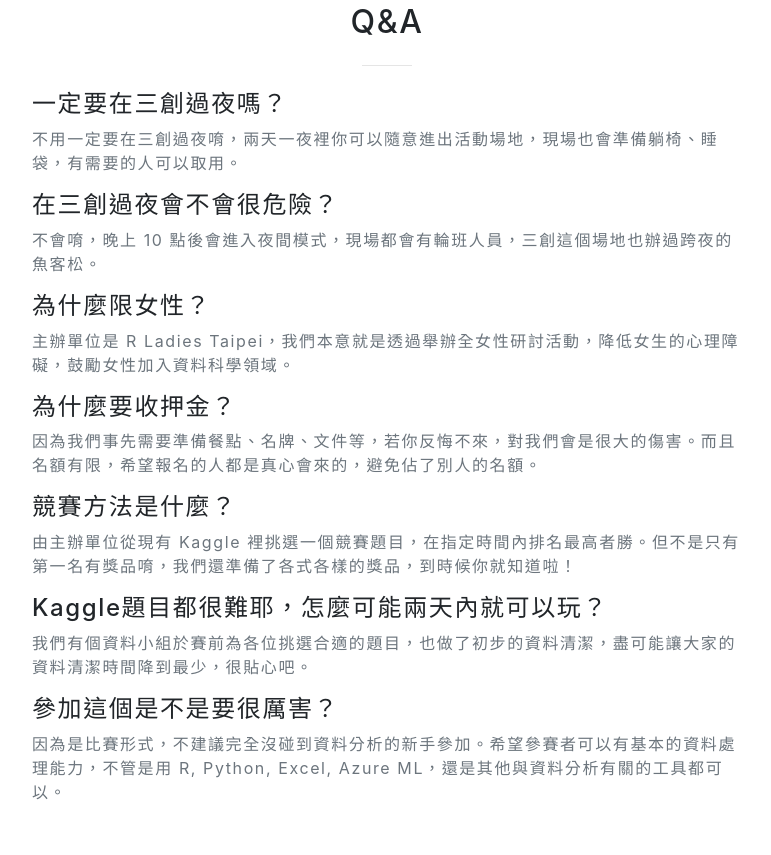
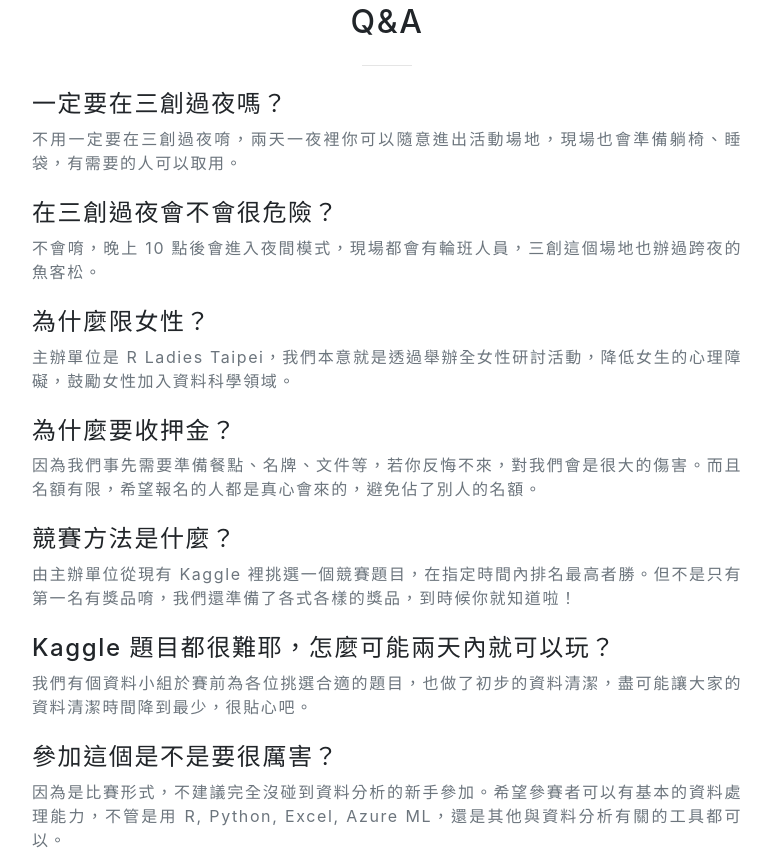
Before and after one commit to rladiestaipei/2018_Kaggle, a website with bundled scripts: page index.html in a window 1280 px wide. Shown: the part 3935-4790 px from the top of the page, without its empty margins (253-1024 px from the left). Built offline with nearby package versions, Linux system fonts and the light colour scheme.

Commit message:
Q&A title justify

```diff
--- a/index.html
+++ b/index.html
@@ -267,26 +267,26 @@
           <div class="col-lg-8 mx-auto">
             <h2 class="section-heading" align="center">Q&A</h2>
             <hr class="my-4">
-            <h4>一定要在三創過夜嗎？</h4>
-            <p class="text-muted">不用一定要在三創過夜唷，兩天一夜裡你可以隨意進出活動場地，現場也會準備躺椅、睡袋，有需要的人可以取用。</p>
+            <h4 align="justify">一定要在三創過夜嗎？</h4>
+            <p class="text-muted mb-4" align="justify">不用一定要在三創過夜唷，兩天一夜裡你可以隨意進出活動場地，現場也會準備躺椅、睡袋，有需要的人可以取用。</p>
 
-            <h4>在三創過夜會不會很危險？</h4>
-            <p class="text-muted">不會唷，晚上 10 點後會進入夜間模式，現場都會有輪班人員，三創這個場地也辦過跨夜的魚客松。</p>
+            <h4 align="justify">在三創過夜會不會很危險？</h4>
+            <p class="text-muted mb-4" align="justify">不會唷，晚上 10 點後會進入夜間模式，現場都會有輪班人員，三創這個場地也辦過跨夜的魚客松。</p>
 
-            <h4>為什麼限女性？</h4>
-            <p class="text-muted">主辦單位是 R Ladies Taipei，我們本意就是透過舉辦全女性研討活動，降低女生的心理障礙，鼓勵女性加入資料科學領域。</p>
+            <h4 align="justify">為什麼限女性？</h4>
+            <p class="text-muted mb-4" align="justify">主辦單位是 R Ladies Taipei，我們本意就是透過舉辦全女性研討活動，降低女生的心理障礙，鼓勵女性加入資料科學領域。</p>
 
-            <h4>為什麼要收押金？</h4>
-            <p class="text-muted">因為我們事先需要準備餐點、名牌、文件等，若你反悔不來，對我們會是很大的傷害。而且名額有限，希望報名的人都是真心會來的，避免佔了別人的名額。</p>
+            <h4 align="justify">為什麼要收押金？</h4>
+            <p class="text-muted mb-4" align="justify">因為我們事先需要準備餐點、名牌、文件等，若你反悔不來，對我們會是很大的傷害。而且名額有限，希望報名的人都是真心會來的，避免佔了別人的名額。</p>
 
-            <h4>競賽方法是什麼？</h4>
-            <p class="text-muted">由主辦單位從現有 Kaggle 裡挑選一個競賽題目，在指定時間內排名最高者勝。但不是只有第一名有獎品唷，我們還準備了各式各樣的獎品，到時候你就知道啦！</p>
+            <h4 align="justify">競賽方法是什麼？</h4>
+            <p class="text-muted mb-4" align="justify">由主辦單位從現有 Kaggle 裡挑選一個競賽題目，在指定時間內排名最高者勝。但不是只有第一名有獎品唷，我們還準備了各式各樣的獎品，到時候你就知道啦！</p>
 
-            <h4>Kaggle題目都很難耶，怎麼可能兩天內就可以玩？</h4>
-            <p class="text-muted">我們有個資料小組於賽前為各位挑選合適的題目，也做了初步的資料清潔，盡可能讓大家的資料清潔時間降到最少，很貼心吧。</p>
+            <h4 align="justify">Kaggle 題目都很難耶，怎麼可能兩天內就可以玩？</h4>
+            <p class="text-muted mb-4" align="justify">我們有個資料小組於賽前為各位挑選合適的題目，也做了初步的資料清潔，盡可能讓大家的資料清潔時間降到最少，很貼心吧。</p>
 
-            <h4>參加這個是不是要很厲害？</h4>
-            <p class="text-muted">因為是比賽形式，不建議完全沒碰到資料分析的新手參加。希望參賽者可以有基本的資料處理能力，不管是用 R, Python, Excel, Azure ML，還是其他與資料分析有關的工具都可以。</p>
+            <h4 align="justify">參加這個是不是要很厲害？</h4>
+            <p class="text-muted mb-4" align="justify">因為是比賽形式，不建議完全沒碰到資料分析的新手參加。希望參賽者可以有基本的資料處理能力，不管是用 R, Python, Excel, Azure ML，還是其他與資料分析有關的工具都可以。</p>
           </div>
 
       </div>
```
